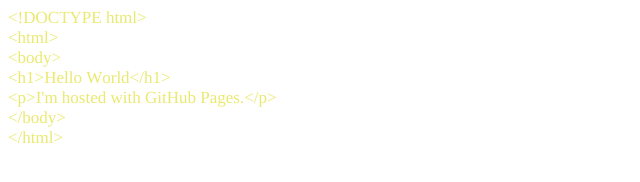
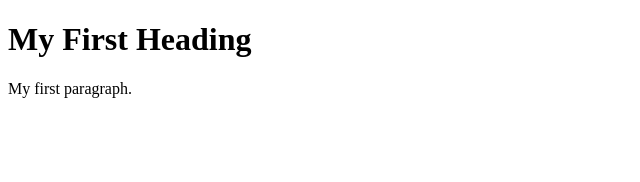
Before and after one commit to AlexanderEast/AlexanderEast.github.io, a plain HTML site: page index.html in a window 1280 px wide. Shown: the whole page, without its empty margins (0-640 px from the left). Drawn offline with Linux system fonts and the light colour scheme.

Commit message:
Update index.html
Attempt 1

```diff
--- a/index.html
+++ b/index.html
@@ -1,25 +1,12 @@
-<!DOCTYPE html PUBLIC "-//W3C//DTD HTML 4.01//EN" "http://www.w3.org/TR/html4/strict.dtd">
+<!DOCTYPE html>
 <html>
 <head>
-  <meta http-equiv="Content-Type" content="text/html; charset=utf-8">
-  <meta http-equiv="Content-Style-Type" content="text/css">
-  <title></title>
-  <meta name="Generator" content="Cocoa HTML Writer">
-  <meta name="CocoaVersion" content="2113.5">
-  <style type="text/css">
-    p.p1 {margin: 0.0px 0.0px 0.0px 0.0px; font: 17.0px Times; color: #eae96f; -webkit-text-stroke: #eae96f}
-    p.p2 {margin: 0.0px 0.0px 0.0px 0.0px; font: 12.0px Times; color: #000000; -webkit-text-stroke: #000000; min-height: 14.0px}
-    span.s1 {font-kerning: none}
-  </style>
+<title>Page Title</title>
 </head>
 <body>
-<p class="p1"><span class="s1">&lt;!DOCTYPE html&gt;</span></p>
-<p class="p1"><span class="s1">&lt;html&gt;</span></p>
-<p class="p1"><span class="s1">&lt;body&gt;</span></p>
-<p class="p1"><span class="s1">&lt;h1&gt;Hello World&lt;/h1&gt;</span></p>
-<p class="p1"><span class="s1">&lt;p&gt;I'm hosted with GitHub Pages.&lt;/p&gt;</span></p>
-<p class="p1"><span class="s1">&lt;/body&gt;</span></p>
-<p class="p1"><span class="s1">&lt;/html&gt;</span></p>
-<p class="p2"><span class="s1"></span><br></p>
+
+<h1>My First Heading</h1>
+<p>My first paragraph.</p>
+
 </body>
 </html>
```
